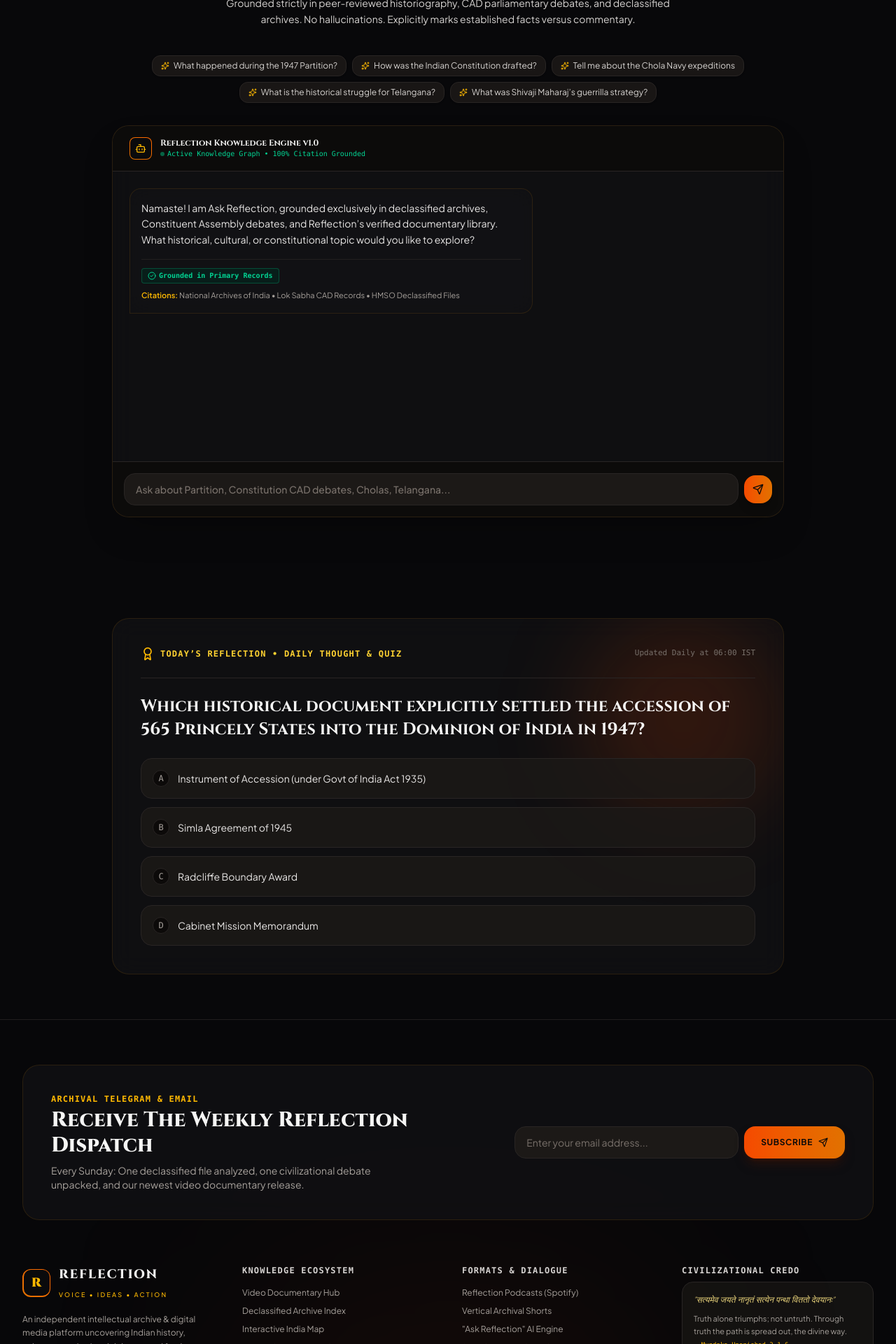
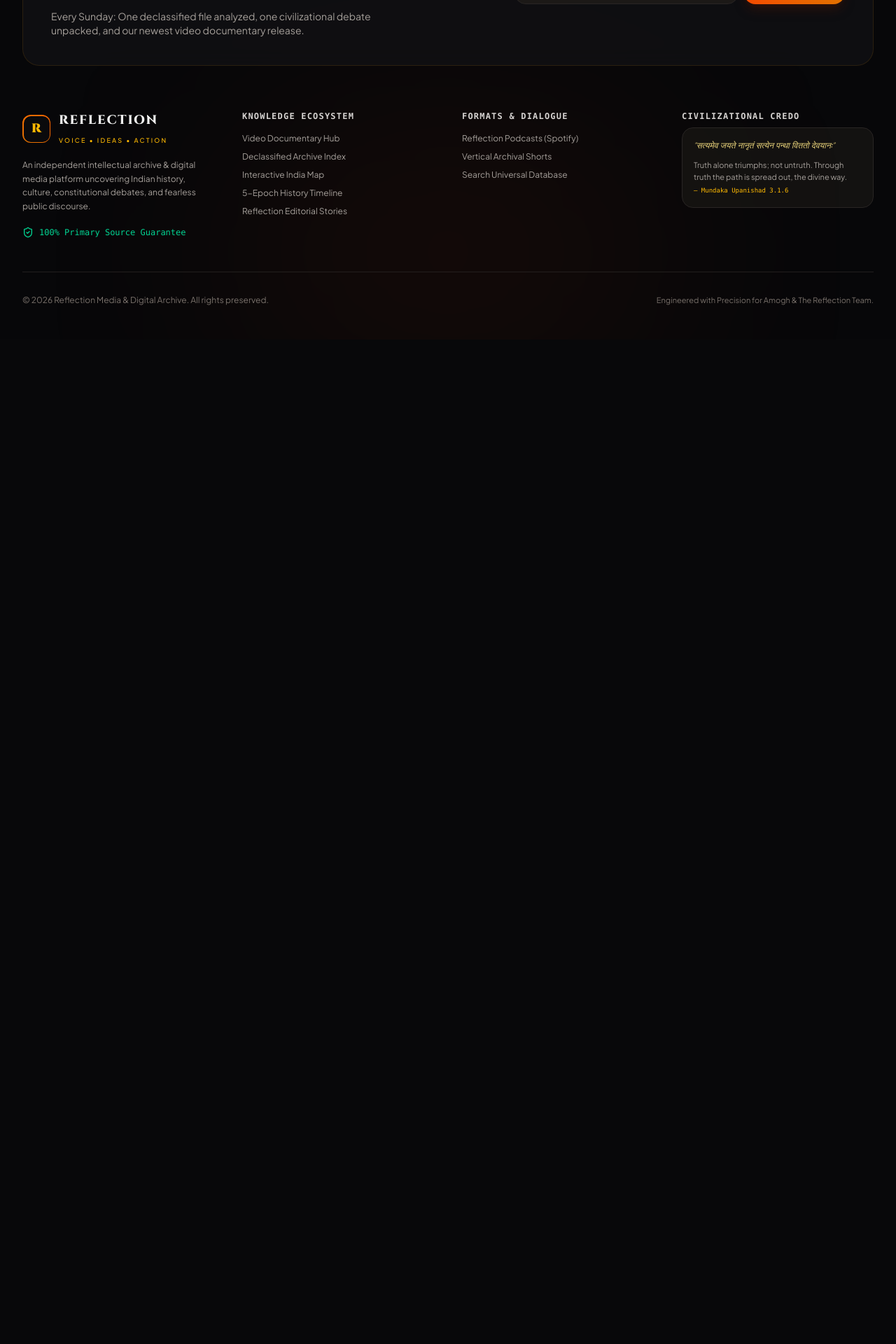
Before and after one commit to savvadi-studios/reflection-platform, a React (Vite) app: page / in a window 1280 px wide. Shown: the part 9500-11420 px from the top of the page at 70% size. After the commit the page ends 9985 px from the top, so only its background shows below. Built offline with nearby package versions, Linux system fonts and the light colour scheme.

Commit message:
Completely remove Reflection AI section and Daily Quiz widget as requested

```diff
--- a/src/App.jsx
+++ b/src/App.jsx
@@ -10,8 +10,6 @@ import TimelineSection from './components/TimelineSection';
 import KnowTheSourceSection from './components/KnowTheSourceSection';
 import PodcastsSection from './components/PodcastsSection';
 import ArticlesSection from './components/ArticlesSection';
-import AskReflectionAI from './components/AskReflectionAI';
-import DailyQuizWidget from './components/DailyQuizWidget';
 import ShortsModal from './components/ShortsModal';
 import AdminDashboardModal from './components/AdminDashboardModal';
 import MyReflectionModal from './components/MyReflectionModal';
@@ -233,17 +231,6 @@ export default function App() {
           onToggleSave={handleToggleSave}
           savedArticleIds={savedArticleIds}
         />
-
-        {/* 10. "Ask Reflection" AI Knowledge Engine */}
-        <AskReflectionAI
-          videos={videos}
-          onSelectVideo={setSelectedVideo}
-        />
-
-        {/* 11. Daily Question & Quiz of the Day */}
-        <DailyQuizWidget
-          onExploreTopic={() => setSelectedVideo(videos[1])}
-        />
       </main>
 
       {/* Footer */}
--- a/src/components/Footer.jsx
+++ b/src/components/Footer.jsx
@@ -120,7 +120,6 @@ export default function Footer({ onOpenSearch }) {
             <ul className="space-y-2.5 text-xs text-stone-400">
               <li><a href="#podcasts" className="hover:text-amber-300 transition-colors">Reflection Podcasts (Spotify)</a></li>
               <li><a href="#shorts" className="hover:text-amber-300 transition-colors">Vertical Archival Shorts</a></li>
-              <li><a href="#ask-ai" className="hover:text-amber-300 transition-colors">"Ask Reflection" AI Engine</a></li>
               <li><button onClick={onOpenSearch} className="hover:text-amber-300 transition-colors text-left">Search Universal Database</button></li>
             </ul>
           </div>
```
